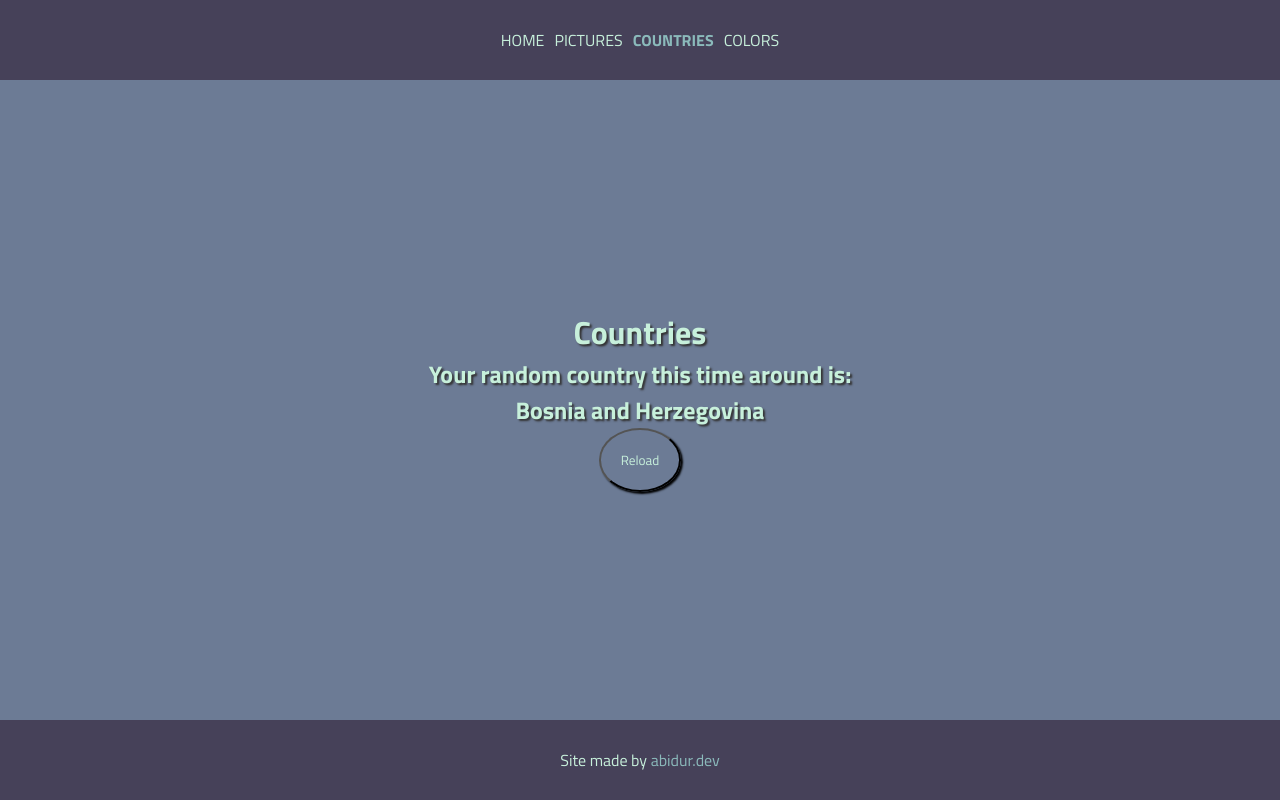
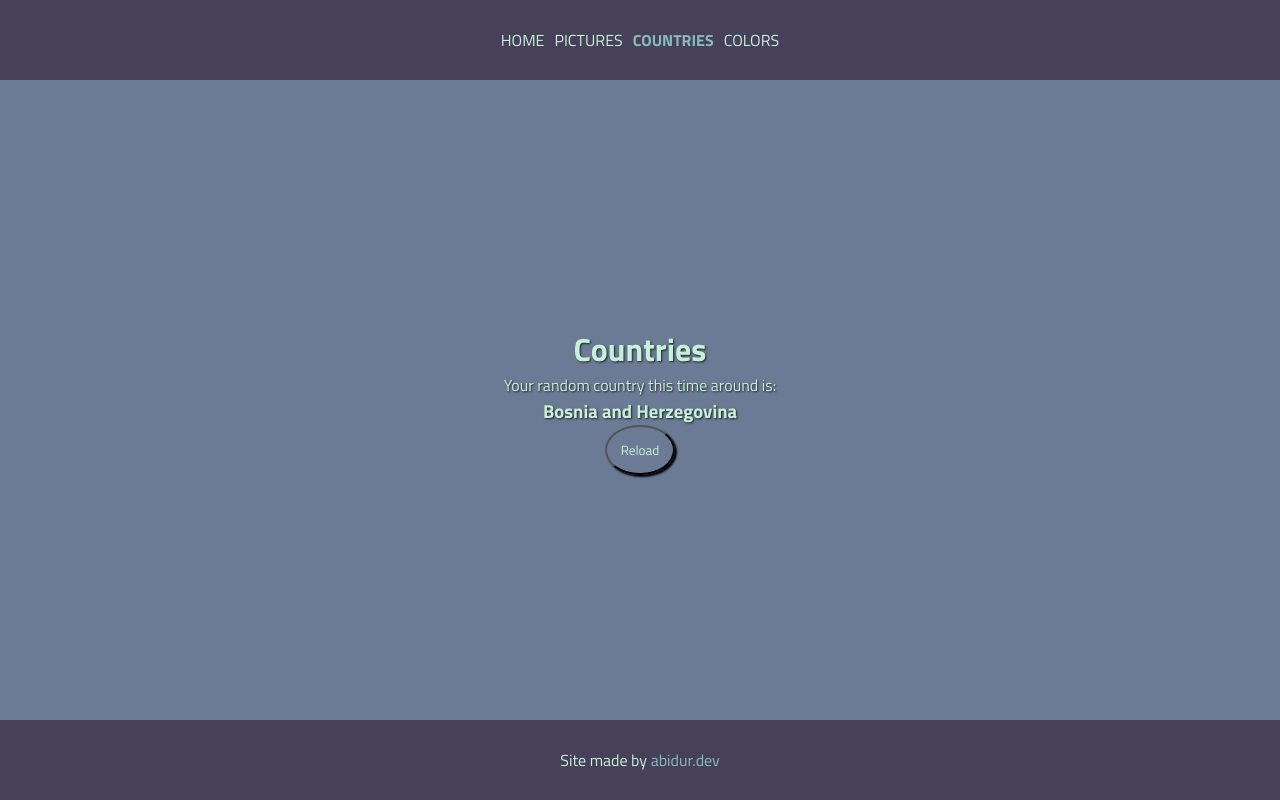
Before and after one commit to abidurr/react-random-generator, a React (Create React App) app: page /countries in a window 1280 px wide. Built offline with nearby package versions, Linux system fonts and the light colour scheme.

Commit message:
Minor fixes

```diff
--- a/src/components/Colors.tsx
+++ b/src/components/Colors.tsx
@@ -8,7 +8,7 @@ export default function Colors(): JSX.Element {
     return (
         <StyledBody color={color}>
             <h1>Colors</h1>
-            <h3>You random color this time around is:</h3>
+            <p>Your random color this time around was given by the hex code:</p>
             <h3>{color}</h3>
             <Link to="#">
                 <StyledButton>
--- a/src/components/Countries.tsx
+++ b/src/components/Countries.tsx
@@ -8,8 +8,8 @@ export default function Countries(): JSX.Element {
     return (
         <StyledBody>
             <h1>Countries</h1>
-            <h2>Your random country this time around is: </h2>
-            <h2>{country}</h2>
+            <p>Your random country this time around is: </p>
+            <h3>{country}</h3>
             <Link to="#">
                 <StyledButton>
                     Reload
--- a/src/components/Home.tsx
+++ b/src/components/Home.tsx
@@ -5,9 +5,9 @@ export default function Home() {
     return (
     <StyledBody>
         <h1>Home</h1>
-        <p>This is the home page of my random content generator.</p>
-        <p>Please select the random content you want to see.</p>
-        <p>This web app was built with TypeScript and Create-React-App.</p>
+        <p>This is the home page of my refactored random content generator.</p>
+        <p>This new version was built with TypeScript and Create-React-App.</p>
+        <p>Please follow the nav links to the random content you want to see.</p>
     </StyledBody>
     )
 }
--- a/src/styles/StyledBody.jsx
+++ b/src/styles/StyledBody.jsx
@@ -7,7 +7,7 @@ const StyledBody = styled.div`
     align-items: center;
     justify-content: center;
     margin: auto;
-    text-shadow: 2px 2px 2px #333333;
+    text-shadow: 1px 1px 2px #222222;
     background: ${props => props.color ? props.color : theme.darkColor};
     position: absolute;
     height: 100%;
--- a/src/styles/StyledButton.tsx
+++ b/src/styles/StyledButton.tsx
@@ -3,10 +3,10 @@ import theme from "./theme"
 
 const StyledButton = styled.button`
     background: transparent;
-    padding: 1.5em;
+    padding: 1em;
     border-radius: 50%;
     box-shadow: 2px 2px 2px black;
     color: ${theme.lightestColor};
-
+    cursor: pointer;
 `
 export default StyledButton
```
